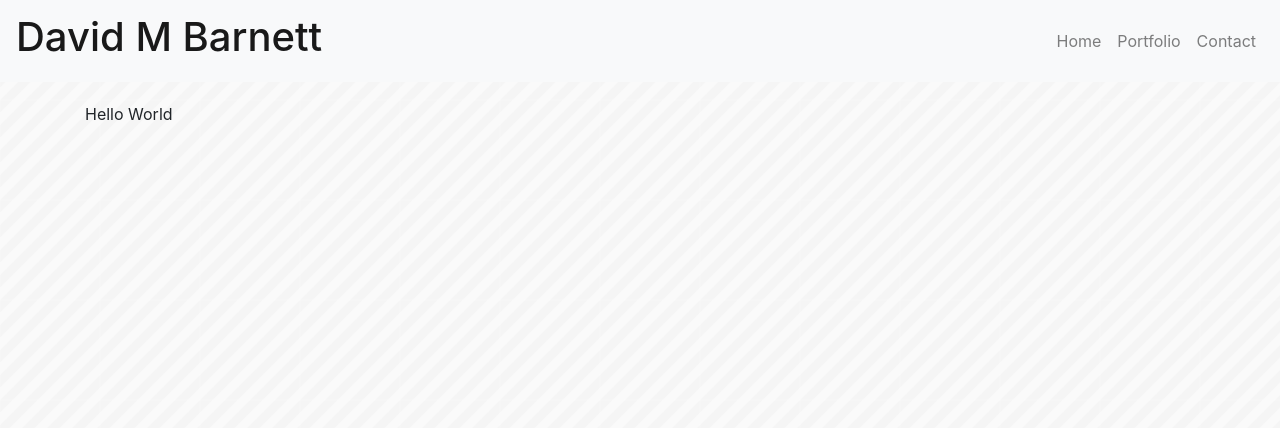
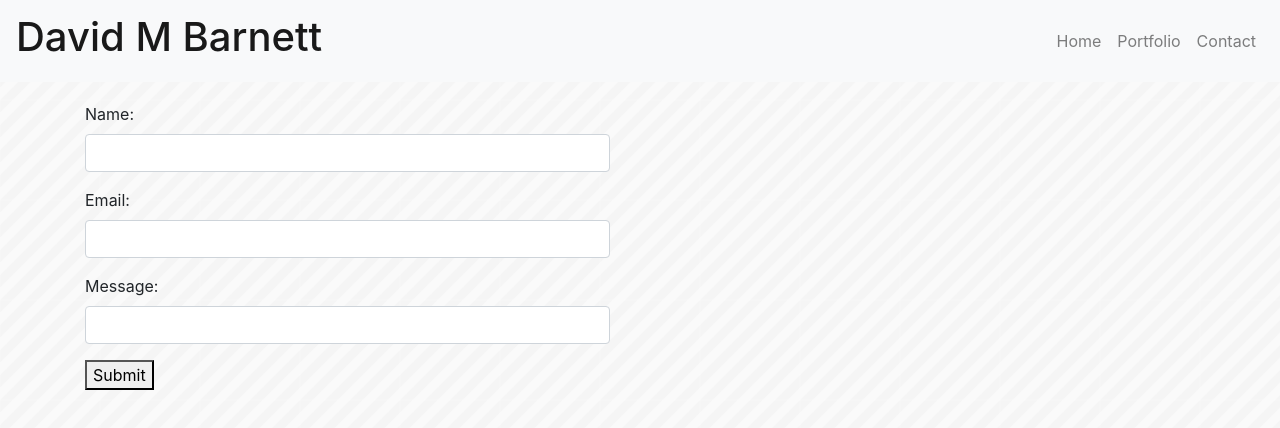
Before and after one commit to DMBarnett/reactportfolio, a React (Create React App) app: page /Contact in a window 1280 px wide. Shown: the top 428 px of the page. Built offline with nearby package versions, Linux system fonts and the light colour scheme.

Commit message:
started work on email

```diff
--- a/src/screens/Contact/index.js
+++ b/src/screens/Contact/index.js
@@ -1,5 +1,5 @@
 import React, { Component} from "react"
-import {Col, Row, Container, Card, CardText, CardBody, CardTitle, CardLink} from "reactstrap";
+import {Col, Row, Container, Form, FormGroup, Label, Input} from "reactstrap";
 import axios from "axios";
 import "./style.css"
 
@@ -10,12 +10,42 @@
     message:"",
 
   }
+
+  handleSubmit=e=>{
+    e.preventDefault()
+    const { name, email, message } = this.state;
+
+  }
+
+  handleChange = event =>{
+    this.setState({
+      [event.target.id]: event.target.value
+    })
+  }
+
   render(){
     return(
       <div>
         <Container>
           <Row>
-            <Col xs="12" md="6">Hello World</Col>
+            <Col xs="12" md="6">
+              <Form>
+                <FormGroup>
+                  <Label for="name">Name:</Label>
+                  <Input type="text" id="name" onChange={this.handleChange}></Input>
+                </FormGroup>
+                <FormGroup>
+                  <Label for="email">Email:</Label>
+                  <Input type="email" id="email" onChange={this.handleChange}></Input>
+                </FormGroup>
+                <FormGroup>
+                  <Label for="message">Message:</Label>
+                  <Input type="email" id="email" onChange={this.handleChange}></Input>
+                </FormGroup>
+
+                <button>Submit</button>
+              </Form>
+            </Col>
           </Row>
         </Container>
       </div>
```
